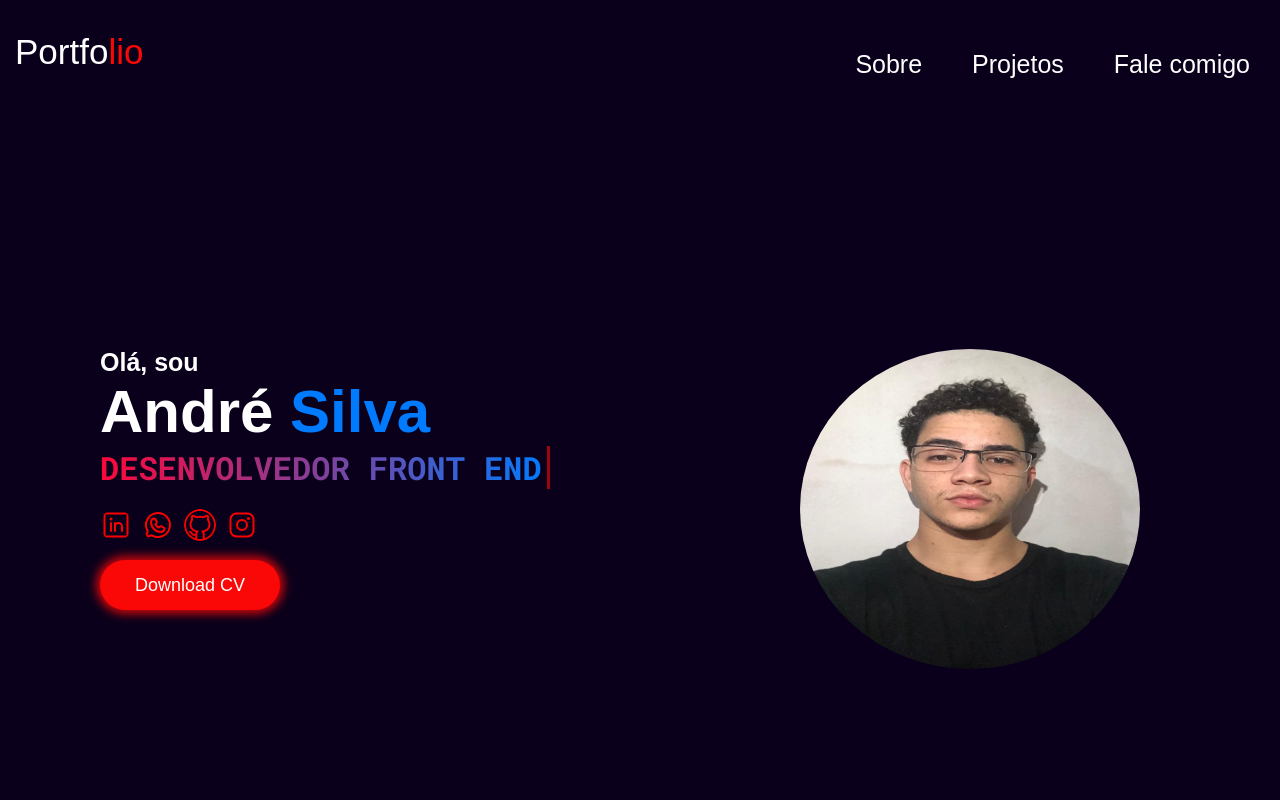
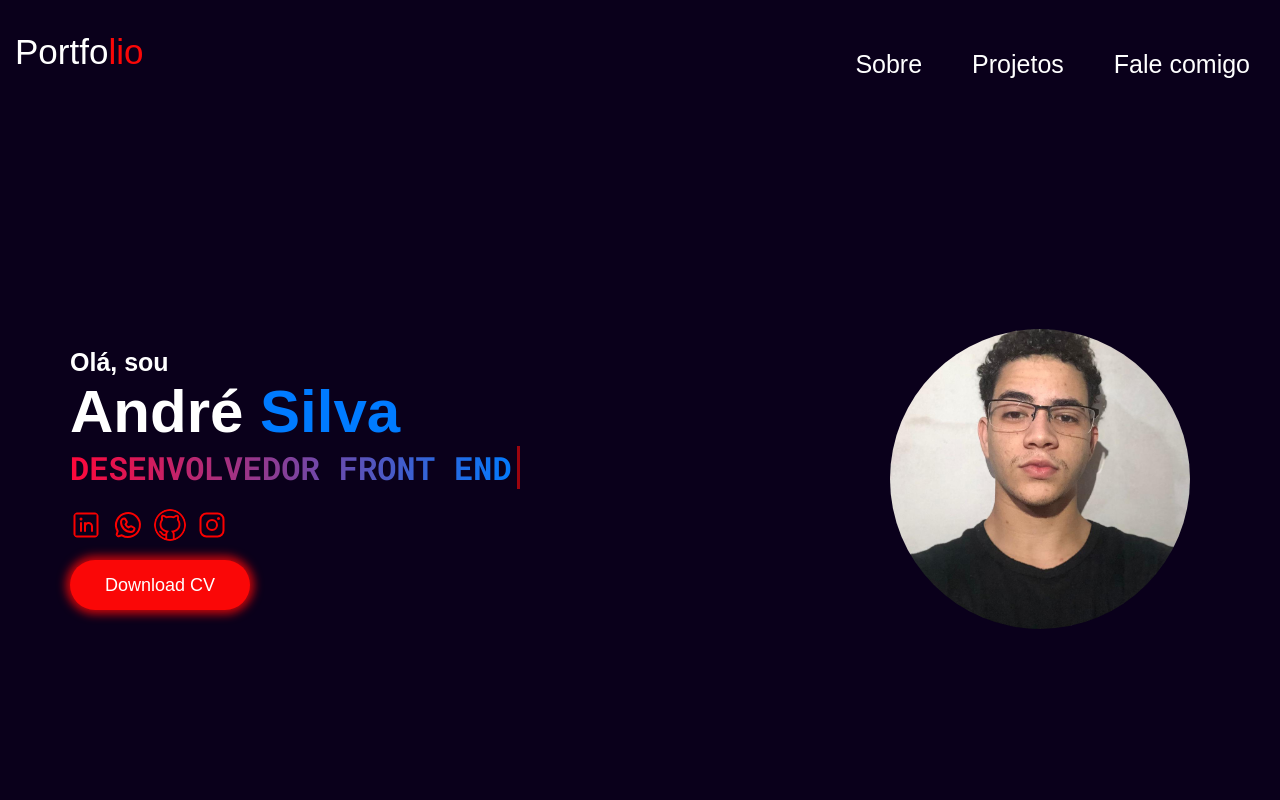
Before and after one commit to andresilva05/portfolio-react, a React (Vite) app: page / in a window 1280 px wide. Shown: the top 800 px of the page. Built offline with nearby package versions, Linux system fonts and the light colour scheme.

Commit message:
feat: estilização do header e seção "Sobre mim" com styled-components

```diff
--- a/src/pages/IntroSection/styles.js
+++ b/src/pages/IntroSection/styles.js
@@ -110,33 +110,41 @@ export const NavItem = styled.li`
 
 export const AboutMeContainer = styled.div`
   display: flex;
-  gap: 200px;
+  /* gap: 200px; */
+  justify-content: space-between;
+  align-items: center;
+  padding: 0 70px 0 70px;
 
   @media (max-width: 768px) {
     gap: 50px; /* Mantém o ajuste em telas menores */
   }
 
   @media (max-width: 480px) {
-    flex-direction: column;
+    flex-direction: column-reverse;
     align-items: center;
     gap: 20px; /* Reduzido ainda mais em telas pequenas */
+    padding: 40px 0 40px 0;
+  }
+  @media (max-width: 430px) {
+    padding-bottom: 184px;
   }
 `;
 
 export const ProfileImage = styled.img`
-  width: 340px; //400px
-  height: 320px;
+  width: 340px;
+  height: 340px;
   border-radius: 100%;
-  object-fit: fill;
-  margin-top: 270px;
-  margin-left: 50px;
+  object-fit: cover;
+  /* margin-top: 270px; */
+  /* margin-left: 50px; */
+  padding: 20px;
 
   @media (max-width: 768px) {
-    margin-top: 50px; /* Reduzido em telas médias */
+    /* margin-top: 50px;  */ /* Reduzido em telas médias */
   }
 
   @media (max-width: 480px) {
-    margin-top: 20px; /* Ajuste menor para telas pequenas */
+    /*  margin-top: 20px; */ /* Ajuste menor para telas pequenas */
   }
 `;
 
@@ -146,7 +154,6 @@ export const MyName = styled.div`
   justify-content: center;
   height: 100vh;
   pointer-events: none;
-  margin-left: 100px;
 
   @media (max-width: 768px) {
     margin-left: 50px;
@@ -157,6 +164,7 @@ export const MyName = styled.div`
 
   @media (max-width: 480px) {
     margin-left: 20px;
+    height: fit-content;
     h1 {
       font-size: 40px; /* Diminuindo ainda mais em telas muito pequenas */
     }
@@ -230,7 +238,6 @@ export const SocialIcons = styled.div`
 
 export const GithubLogo = styled.img``;
 
-
 export const DownloadCv = styled.button`
   border-radius: 26px; /* Manter o border-radius */
   background: #fa0707;
@@ -252,7 +259,7 @@ export const DownloadCv = styled.button`
     box-shadow: 0 0 10px 0 rgba(21, 7, 211, 0);
   }
 
-  a{
+  a {
     text-decoration: none;
     color: #ffffff;
   }
```
